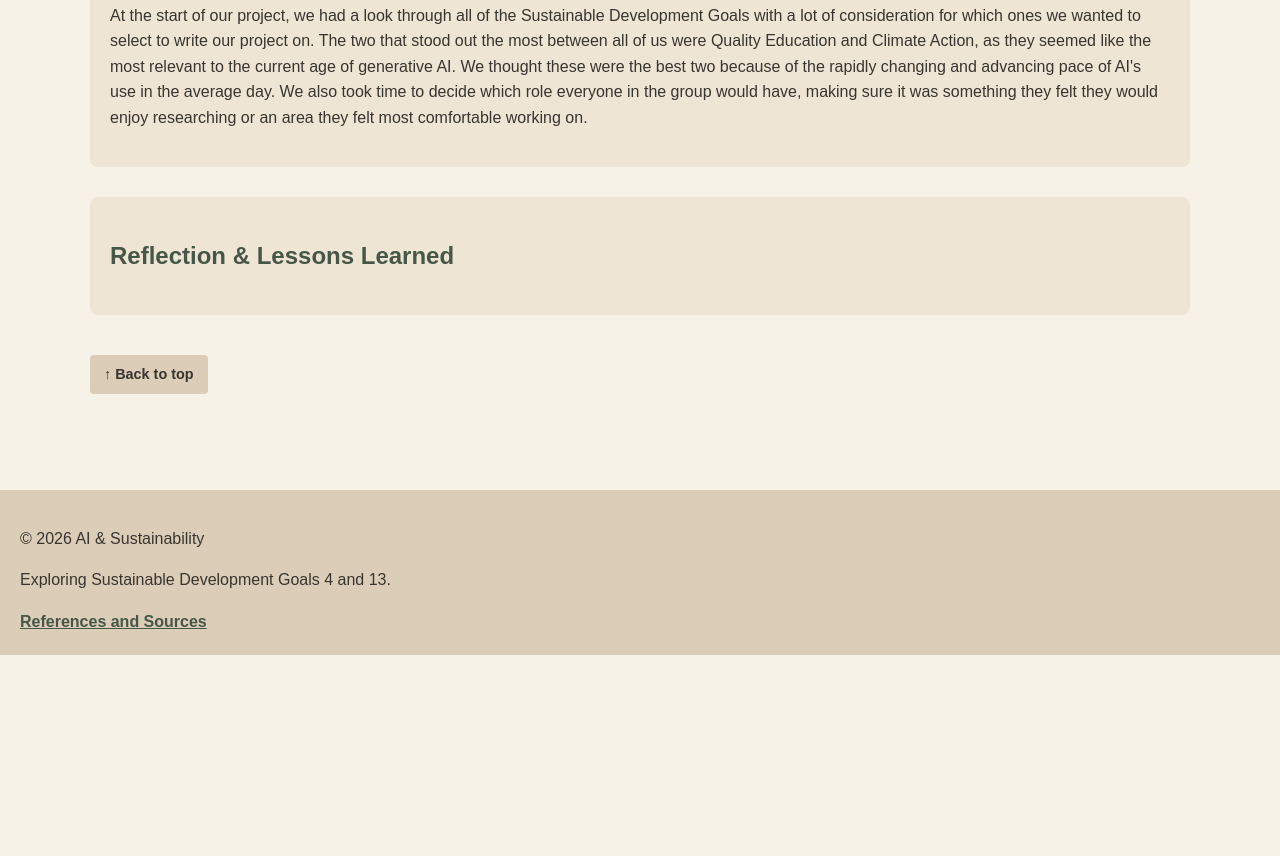
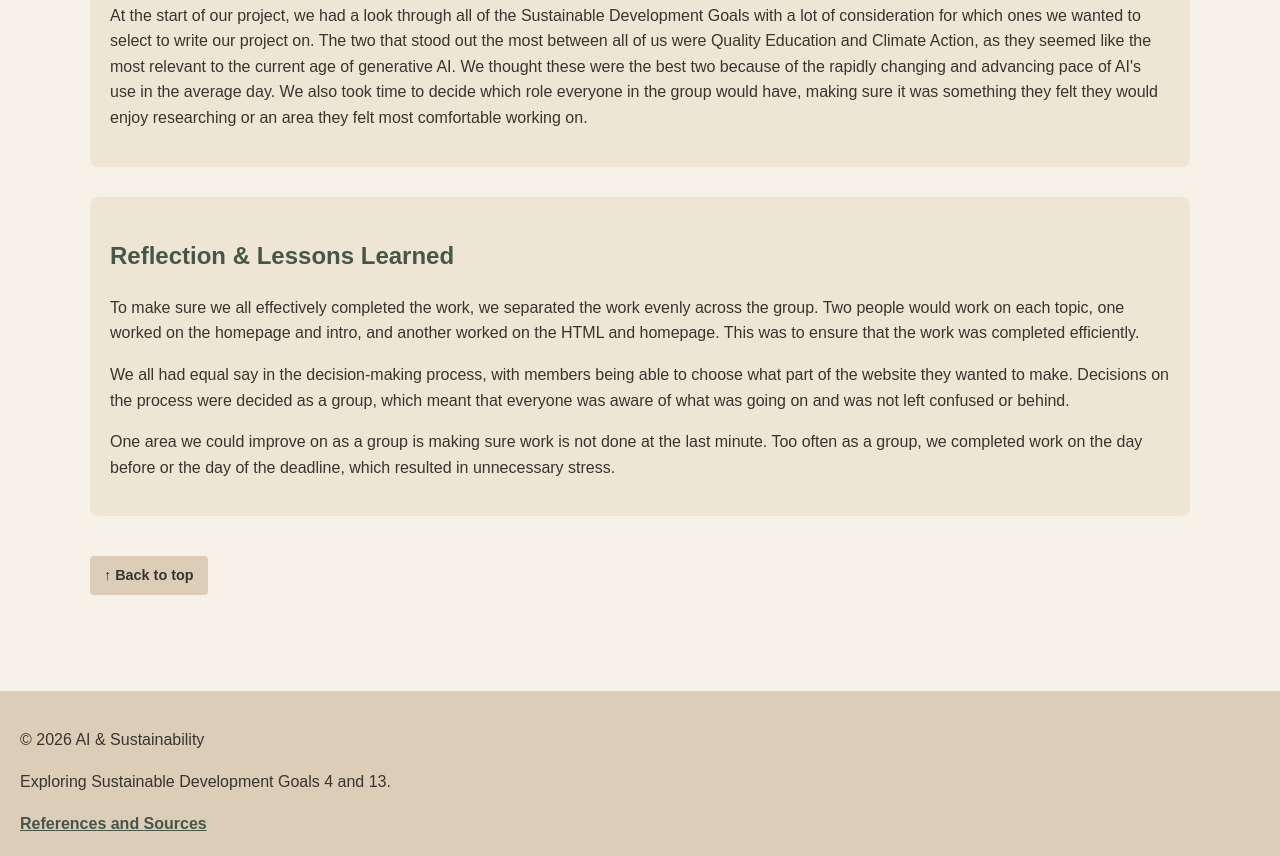
Before and after one commit to HyprSpark/CS103-AI-Generation-Website, a plain HTML site: page teamwork.html in a window 1280 px wide. Shown: the part 1577-2433 px from the top of the page. Before the commit the page ends 2232 px from the top, so only its background shows below. Drawn offline with Linux system fonts and the light colour scheme.

Commit message:
Added all sections to teamwork

```diff
--- a/teamwork.html
+++ b/teamwork.html
@@ -81,6 +81,18 @@
 
             <section id="reflection">
                 <h2>Reflection &amp; Lessons Learned</h2>
+
+                <p>
+                    To make sure we all effectively completed the work, we separated the work evenly across the group. Two people would work on each topic, one worked on the homepage and intro, and another worked on the HTML and homepage. This was to ensure that the work was completed efficiently.
+                </p>
+
+                <p>
+                    We all had equal say in the decision-making process, with members being able to choose what part of the website they wanted to make. Decisions on the process were decided as a group, which meant that everyone was aware of what was going on and was not left confused or behind.
+                </p>
+
+                <p>
+                    One area we could improve on as a group is making sure work is not done at the last minute. Too often as a group, we completed work on the day before or the day of the deadline, which resulted in unnecessary stress.
+                </p>
             </section>
 
             <p><a href="#top">Back to top</a></p>
```
